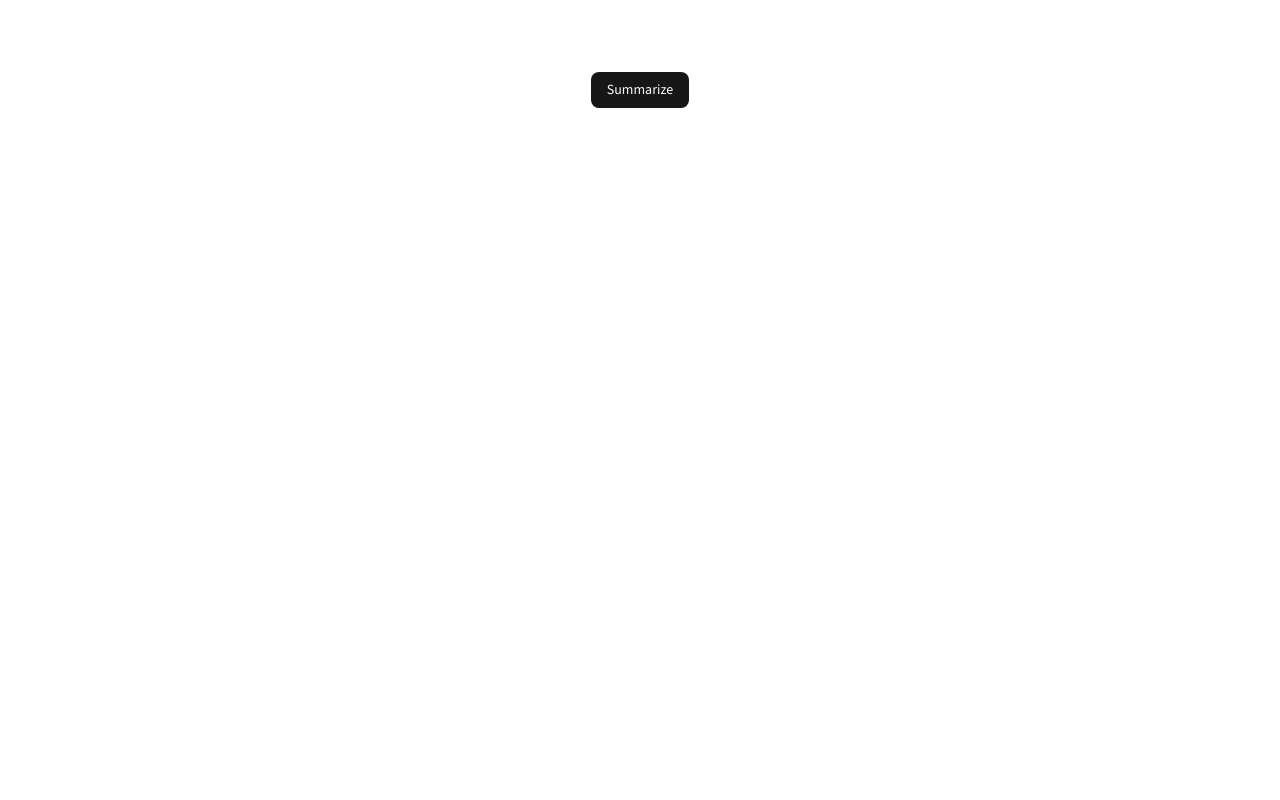
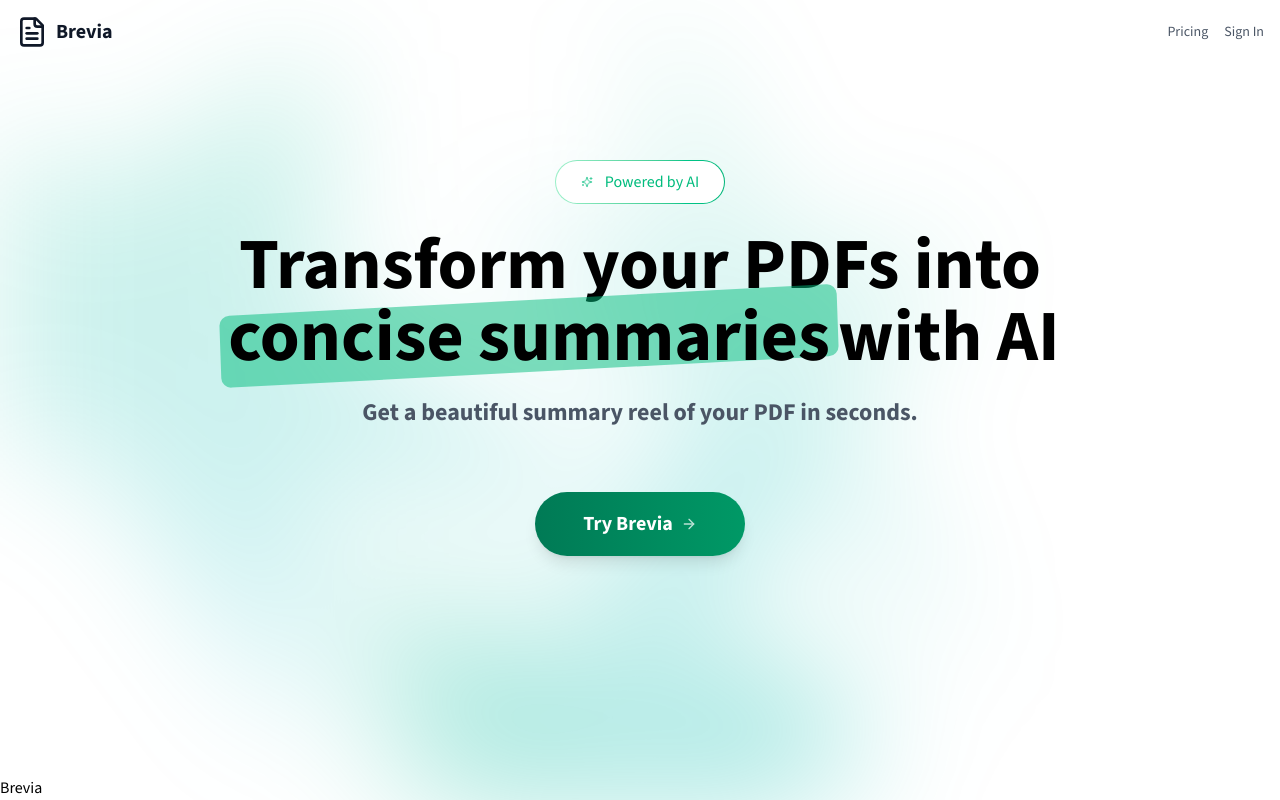
Before and after one commit to garry-singh/brevia, a Next.js app: page / in a window 1280 px wide. Built offline with nearby package versions, Linux system fonts and the light colour scheme.

Commit message:
Implement hero section and background gradient

```diff
--- a/app/globals.css
+++ b/app/globals.css
@@ -6,7 +6,7 @@
 @theme inline {
   --color-background: var(--background);
   --color-foreground: var(--foreground);
-  --font-sans: var(--font-sans);
+  --font-sans: var(--font-sans), ui-sans-serif, system-ui, sans-serif, "Apple Color Emoji", "Segoe UI Emoji", "Segoe UI Symbol", "Noto Color Emoji";
   --color-sidebar-ring: var(--sidebar-ring);
   --color-sidebar-border: var(--sidebar-border);
   --color-sidebar-accent-foreground: var(--sidebar-accent-foreground);
@@ -115,7 +115,46 @@
   * {
     @apply border-border outline-ring/50;
   }
-  body {
-    @apply bg-background text-foreground;
+  h1 {
+    @apply text-4xl md:text-6xl lg:text-7xl font-bold;
+  }
+  h2 {
+    @apply text-2xl lg:text-4xl font-bold;
+  }
+  h3 {
+    @apply text-xl lg:text-3xl font-bold;
+  }
+  a {
+    @apply hover:cursor-pointer;
+  }
+  button {
+    @apply hover:cursor-pointer;
   }
 }
+
+@utility container {
+  margin-inline: auto;
+  padding-inline: 2rem;
+  @media (min-width: var(--theme-breakpoints-sm)) {
+    max-width: none;
+  }
+  @media (width >= 1400px) {
+    max-width: 1400px;
+  }
+}
+
+@keyframes gradient-x {
+  0%,
+  100% {
+    background-size: 200% 100%;
+    background-position: left center;
+  }
+  50% {
+    background-size: 200% 100%;
+    background-position: right center;
+  }
+}
+
+.animate-gradient-x {
+  animation: gradient-x 3s ease infinite;
+}
--- a/app/layout.tsx
+++ b/app/layout.tsx
@@ -1,6 +1,8 @@
 import type { Metadata } from "next";
 import { Source_Sans_3 as FontSans } from "next/font/google";
 import "./globals.css";
+import Header from "@/components/common/header";
+import Footer from "@/components/common/footer";
 
 const fontSans = FontSans({
   variable: "--font-sans",
@@ -22,7 +24,11 @@ export default function RootLayout({
   return (
     <html lang="en">
       <body className={`${fontSans.variable} font-sans antialiased`}>
-        {children}
+        <div className="relative flex flex-col min-h-screen">
+          <Header />
+          <main className="flex-1">{children}</main>
+          <Footer />
+        </div>
       </body>
     </html>
   );
--- a/app/page.tsx
+++ b/app/page.tsx
@@ -1,9 +1,17 @@
-import { Button } from "@/components/ui/button";
+import HeroSection from "@/components/home/hero-section";
+import BgGradient from "@/components/common/bg-gradient";
 
 export default function Home() {
   return (
-    <div className="grid grid-rows-[20px_1fr_20px] items-center justify-items-center min-h-screen p-8 pb-20 gap-16 sm:p-20 font-[family-name:var(--font-geist-sans)]">
-      <Button>Summarize</Button>
+    <div className="relative w-full">
+      <BgGradient />
+      <div className="flex flex-col">
+        <HeroSection />
+        {/* <DemoSection /> */}
+        {/* <HowItWorksSection /> */}
+        {/* <PricingSection /> */}
+        {/* <CTASection /> */}
+      </div>
     </div>
   );
 }
--- /dev/null
+++ b/components/common/bg-gradient.tsx
@@ -0,0 +1,53 @@
+export default function BgGradient({
+  children,
+  className,
+}: {
+  children?: React.ReactNode;
+  className?: string;
+}) {
+  return (
+    <div className={`relative isolate ${className}`}>
+      <div
+        aria-hidden="true"
+        className="pointer-events-none fixed inset-0 -z-10 transform-gpu overflow-hidden blur-3xl"
+      >
+        {/* Original polygon */}
+        <div
+          style={{
+            clipPath:
+              "polygon(50% 0%, 61% 35%, 98% 35%, 68% 57%, 79% 91%, 50% 70%, 21% 91%, 32% 57%, 2% 35%, 39% 35%)",
+          }}
+          className="absolute left-[calc(50%-11rem)] top-0 aspect-[1155/678] w-[36.125rem] -translate-x-1/2 rotate-[30deg] bg-gradient-to-br from-emerald-500 via-teal-500 to-cyan-500 opacity-20 sm:left-[calc(50%-30rem)] sm:w-[72.1875rem]"
+        />
+
+        {/* Top right polygon */}
+        <div
+          style={{
+            clipPath:
+              "polygon(50% 0%, 61% 35%, 98% 35%, 68% 57%, 79% 91%, 50% 70%, 21% 91%, 32% 57%, 2% 35%, 39% 35%)",
+          }}
+          className="absolute right-[10%] top-[15%] aspect-[1155/678] w-[36.125rem] rotate-[65deg] bg-gradient-to-br from-emerald-500 via-teal-500 to-cyan-500 opacity-15 sm:w-[50rem]"
+        />
+
+        {/* Bottom left polygon */}
+        <div
+          style={{
+            clipPath:
+              "polygon(50% 0%, 61% 35%, 98% 35%, 68% 57%, 79% 91%, 50% 70%, 21% 91%, 32% 57%, 2% 35%, 39% 35%)",
+          }}
+          className="absolute left-[5%] top-[60%] aspect-[1155/678] w-[36.125rem] -rotate-[45deg] bg-gradient-to-br from-emerald-500 via-teal-500 to-cyan-500 opacity-25 sm:w-[60rem]"
+        />
+
+        {/* Bottom right polygon */}
+        <div
+          style={{
+            clipPath:
+              "polygon(50% 0%, 61% 35%, 98% 35%, 68% 57%, 79% 91%, 50% 70%, 21% 91%, 32% 57%, 2% 35%, 39% 35%)",
+          }}
+          className="absolute right-[8%] top-[75%] aspect-[1155/678] w-[36.125rem] rotate-[15deg] bg-gradient-to-br from-emerald-500 via-teal-500 to-cyan-500 opacity-20 sm:w-[55rem]"
+        />
+      </div>
+      {children}
+    </div>
+  );
+}
--- /dev/null
+++ b/components/common/footer.tsx
@@ -0,0 +1,7 @@
+export default function Footer() {
+  return (
+    <footer>
+      <p>Brevia</p>
+    </footer>
+  );
+}
--- /dev/null
+++ b/components/common/header.tsx
@@ -0,0 +1,35 @@
+import { FileText, Link } from "lucide-react";
+import { Button } from "../ui/button";
+import NavLink from "./nav-link";
+export default function Header() {
+  const isLoggedIn = false;
+
+  return (
+    <nav className="container flex items-center w-full justify-between py-4 mx-auto px-2 lg:px-4">
+      <div className="flex lg:flex-1">
+        <NavLink href="/" className="flex items-center gap-1 lg:gap-2 shrink-0">
+          <FileText className="w-6 h-6 lg:w-8 lg:h-8 text-gray-900 hover:rotate-12 transform transition duration-300 ease-in-out" />
+          <span className="font-extrabold lg:text-xl text-gray-900">
+            Brevia
+          </span>
+        </NavLink>
+      </div>
+      <div className="flex items-center gap-4">
+        {isLoggedIn ? (
+          <NavLink href="/dashboard">Dashboard</NavLink>
+        ) : (
+          <NavLink href="/pricing">Pricing</NavLink>
+        )}
+        {isLoggedIn ? (
+          <div className="flex items-center gap-2">
+            <NavLink href="/upload">Upload a PDF</NavLink>
+            <div>Pro</div>
+            <Button>User</Button>
+          </div>
+        ) : (
+          <NavLink href="/sign-in">Sign In</NavLink>
+        )}
+      </div>
+    </nav>
+  );
+}
--- /dev/null
+++ b/components/common/nav-link.tsx
@@ -0,0 +1,31 @@
+"use client";
+
+import Link from "next/link";
+import { cn } from "@/lib/utils";
+import { usePathname } from "next/navigation";
+export default function NavLink({
+  href,
+  children,
+  className,
+}: {
+  href: string;
+  children: React.ReactNode;
+  className?: string;
+}) {
+  const pathname = usePathname();
+  const isActive =
+    pathname === href || (href !== "/" && pathname.startsWith(href));
+
+  return (
+    <Link
+      href={href}
+      className={cn(
+        "transition-colors text-sm duration-200 text-gray-600 hover:text-emerald-500",
+        isActive && "text-emerald-800",
+        className
+      )}
+    >
+      {children}
+    </Link>
+  );
+}
--- /dev/null
+++ b/components/home/hero-section.tsx
@@ -0,0 +1,45 @@
+import { Sparkles, ArrowRight } from "lucide-react";
+import { Button } from "../ui/button";
+import { Badge } from "../ui/badge";
+import Link from "next/link";
+
+export default function HeroSection() {
+  return (
+    <section className="relative mx-auto flex flex-col z-0 items-center justify-center py-16 lg;py-20 lg:py-24 transition-all animate-in lg:px-12 max-w-7xl">
+      <div className="relative p-[1px] overflow-hidden rounded-full bg-gradient-to-r from-emerald-200 via-emerald-500 to-emerald-800 animate-gradient-x group">
+        <Badge
+          variant={"secondary"}
+          className="relative px-6 py-2 text-base font-medium bg-white rounded-full group-hover:bg-emerald-50 transition-colors duration-200"
+        >
+          <Sparkles className="w-6 h-6 mr-2 text-emerald-500 animate-pulse" />
+          <p className="text-base text-emerald-500">Powered by AI</p>
+        </Badge>
+      </div>
+      <h1 className="font-bold py-6 text-center">
+        Transform your PDFs into{" "}
+        <span className="relative inline-block">
+          <span className="relative z-10 px-2">concise summaries</span>
+          <span
+            className="absolute inset-0 bg-emerald-500/50 -rotate-2 rounded-lg transform -skew-y-1"
+            aria-hidden="true"
+          ></span>{" "}
+        </span>
+        with AI
+      </h1>
+      <h2 className="text-lg sm:text-xl lg:text-2xl text-center px-4 lg:px-0 lg:max-w-4xl text-gray-600">
+        Get a beautiful summary reel of your PDF in seconds.
+      </h2>
+      <div>
+        <Button
+          variant={"link"}
+          className="text-white mt-6 text-base sm:text-lg lg:text-xl rounded-full px-8 sm:px-10 lg:px-12 py-6 sm:py-7 lg:py-8 lg:mt-16 bg-linear-to-r from-emerald-700 to-emerald-600 hover:from-emerald-600 hover:to-emerald-700 hover:no-underline font-bold shadow-lg transition-all duration-300"
+        >
+          <Link href="/#pricing" className="flex items-center gap-2">
+            <span>Try Brevia</span>
+            <ArrowRight className="animate-pulse" />
+          </Link>
+        </Button>
+      </div>
+    </section>
+  );
+}
--- /dev/null
+++ b/components/ui/badge.tsx
@@ -0,0 +1,46 @@
+import * as React from "react"
+import { Slot } from "@radix-ui/react-slot"
+import { cva, type VariantProps } from "class-variance-authority"
+
+import { cn } from "@/lib/utils"
+
+const badgeVariants = cva(
+  "inline-flex items-center justify-center rounded-md border px-2 py-0.5 text-xs font-medium w-fit whitespace-nowrap shrink-0 [&>svg]:size-3 gap-1 [&>svg]:pointer-events-none focus-visible:border-ring focus-visible:ring-ring/50 focus-visible:ring-[3px] aria-invalid:ring-destructive/20 dark:aria-invalid:ring-destructive/40 aria-invalid:border-destructive transition-[color,box-shadow] overflow-hidden",
+  {
+    variants: {
+      variant: {
+        default:
+          "border-transparent bg-primary text-primary-foreground [a&]:hover:bg-primary/90",
+        secondary:
+          "border-transparent bg-secondary text-secondary-foreground [a&]:hover:bg-secondary/90",
+        destructive:
+          "border-transparent bg-destructive text-white [a&]:hover:bg-destructive/90 focus-visible:ring-destructive/20 dark:focus-visible:ring-destructive/40 dark:bg-destructive/70",
+        outline:
+          "text-foreground [a&]:hover:bg-accent [a&]:hover:text-accent-foreground",
+      },
+    },
+    defaultVariants: {
+      variant: "default",
+    },
+  }
+)
+
+function Badge({
+  className,
+  variant,
+  asChild = false,
+  ...props
+}: React.ComponentProps<"span"> &
+  VariantProps<typeof badgeVariants> & { asChild?: boolean }) {
+  const Comp = asChild ? Slot : "span"
+
+  return (
+    <Comp
+      data-slot="badge"
+      className={cn(badgeVariants({ variant }), className)}
+      {...props}
+    />
+  )
+}
+
+export { Badge, badgeVariants }
```
